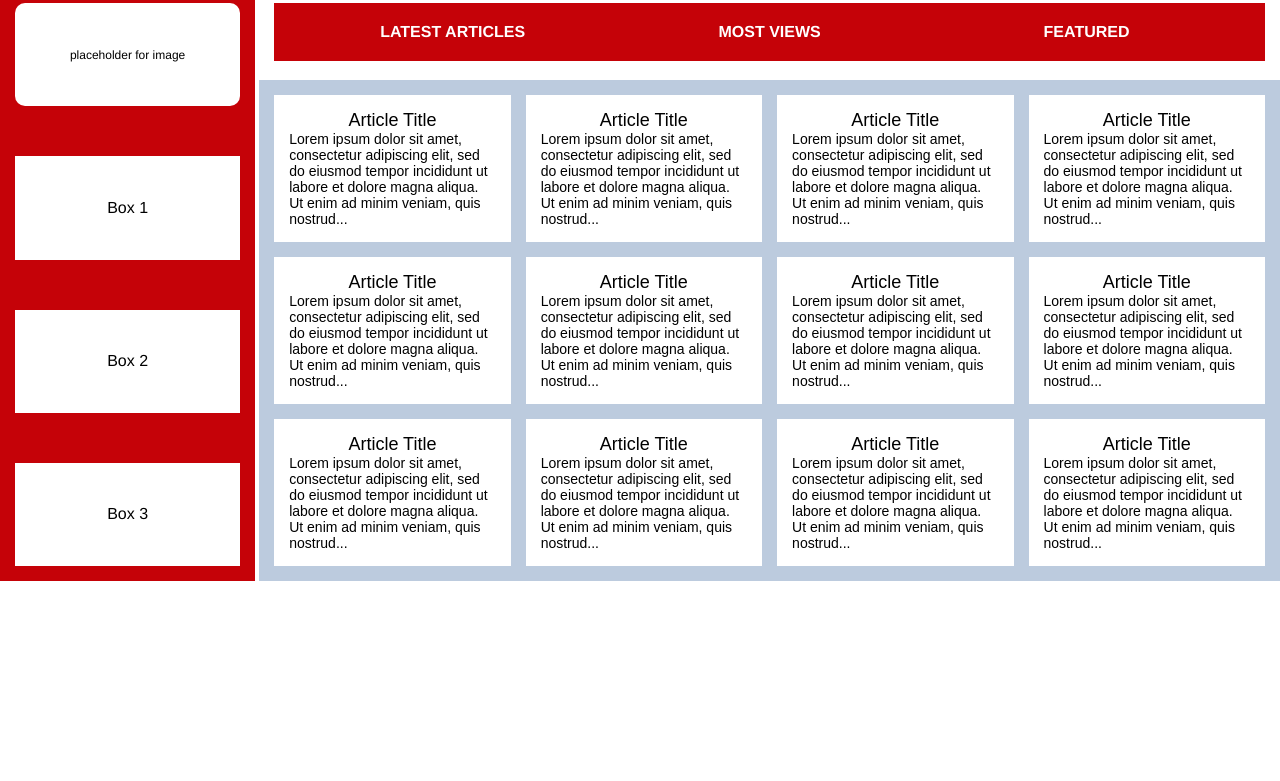
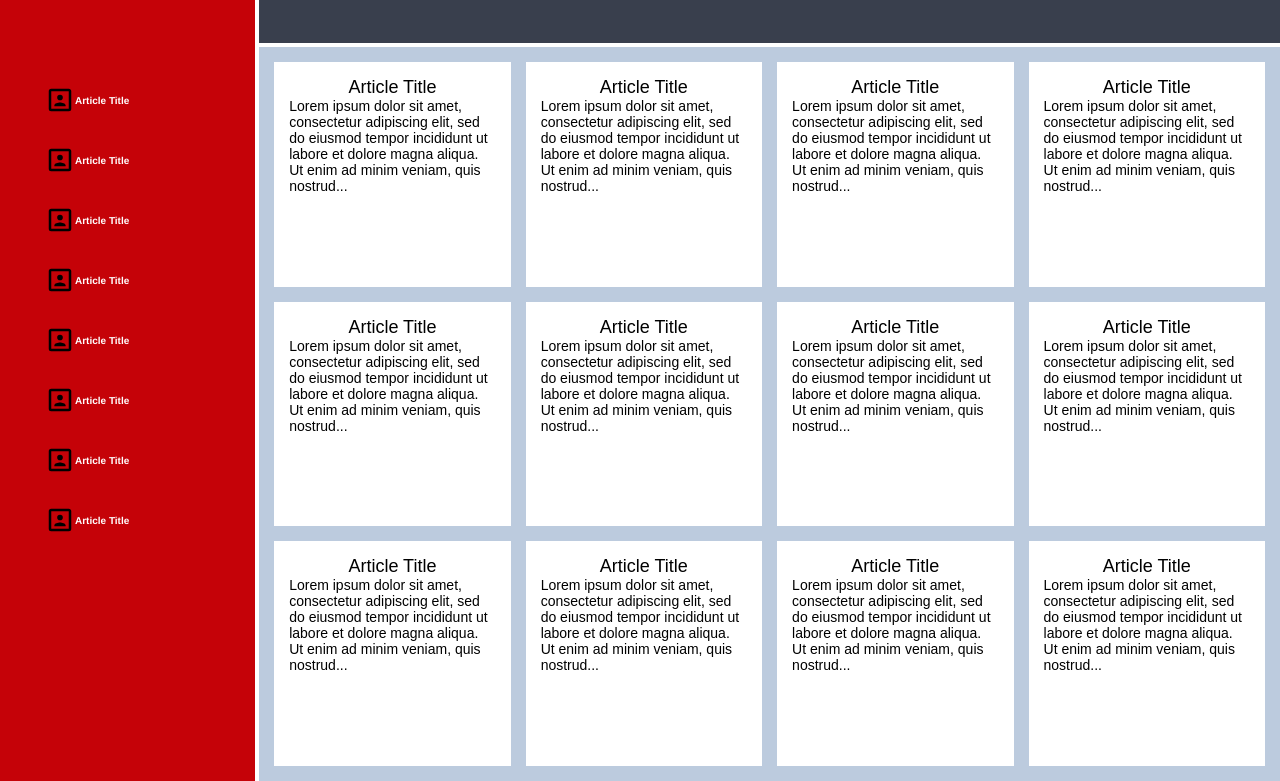
Before and after one commit to EliteCoder75/dashbord_project, a plain HTML site: page index.html in a window 1280 px wide. Shown: the part 119-900 px from the top of the page. Before the commit the page ends 800 px from the top, so only its background shows below. Drawn offline with Linux system fonts and the light colour scheme.

Commit message:
first version of dashbord

```diff
--- a/index.html
+++ b/index.html
@@ -23,24 +23,48 @@
       </div>
 
       <div class="sidebar">
-        <div class="photo">
-          <p>placeholder for image</p>
+        <div class="sidebar-flex1">
+          <div class="Dashbord-logo">
+            <img src="icons/view-dashboard.svg" alt="Kiwi standing on oval">
+            <p class="title">Dashbord</p>
+          </div>
         </div>
-        <div class="side-content">Box 1
-        </div>
-        <div class="side-content">Box 2
-        </div>
-        <div class="side-content">Box 3
+        <div class="sidebar-flex2">
+          <div class="left-side">
+            <img src="icons/account-box-outline.svg" alt="Kiwi standing on oval">
+            <p class="title">Article Title</p>
+          </div>
+          <div class="left-side">
+            <img src="icons/account-box-outline.svg" alt="Kiwi standing on oval">
+            <p class="title">Article Title</p>
+          </div>
+          <div class="left-side">
+            <img src="icons/account-box-outline.svg" alt="Kiwi standing on oval">
+            <p class="title">Article Title</p>
+          </div>
+          <div class="left-side">
+            <img src="icons/account-box-outline.svg" alt="Kiwi standing on oval">
+            <p class="title">Article Title</p>
+          </div>
+          <div class="left-side">
+            <img src="icons/account-box-outline.svg" alt="Kiwi standing on oval">
+            <p class="title">Article Title</p>
+          </div>
+          <div class="left-side">
+            <img src="icons/account-box-outline.svg" alt="Kiwi standing on oval">
+            <p class="title">Article Title</p>
+          </div>
+          <div class="left-side">
+            <img src="icons/account-box-outline.svg" alt="Kiwi standing on oval">
+            <p class="title">Article Title</p>
+          </div>
+          <div class="left-side">
+            <img src="icons/account-box-outline.svg" alt="Kiwi standing on oval">
+            <p class="title">Article Title</p>
+          </div>
         </div>
       </div>
 
-      <div class="nav">
-        <ul>
-          <li>Latest Articles</li>
-          <li>Most Views</li>
-          <li>Featured</li>
-        </ul>
-      </div>
 
       <div class="article">
         <div class="card">
--- a/style.css
+++ b/style.css
@@ -9,7 +9,7 @@
     grid-template-columns: 1fr 4fr;
     grid-template-rows: 2fr 1fr 8fr;
     gap: 4px;
-    height: 700px;
+    height: 900px;
   }
 
   .container div {
@@ -22,7 +22,7 @@
 
   .header {
     background-color: #393f4d;
-    grid-column: span 2;
+    grid-column: 2 / 3;
     grid-row: 1 / 2;
     display: grid;
     grid-template-columns: 1fr 4fr;
@@ -54,49 +54,18 @@
 
   .sidebar {
     background-color: #C50208;
-    grid-row: 2 / 4;
+    grid-row: 1 / 4;
     display: grid;
     grid-template-columns: 1fr;
     grid-template-rows: 1fr 1fr 1fr 1fr;
     gap: 50px;
   }
 
-  .sidebar .side-content {
-    display: grid;            /* new */
-    align-items: center;      /* new */
-    justify-items: center;
-    background-color: white;
-    color: black;
-    font-size: 16px;
-    font-weight: normal;
-  }
-
-  .sidebar .photo {
-    display: grid;            /* new */
-    align-items: center;      /* new */
-    justify-items: center;
-  }
-
-  .nav ul{
-    padding: 20px;
-    background-color: #C50208;
-    display: grid;
-    grid-template-columns: 1fr 1fr 1fr;
-  }
-
-  .nav ul li {
-    display: grid;            /* new */
-    align-items: center;      /* new */
-    justify-items: center;
-    font-size: 16px;
-    text-transform: uppercase;
-  }
-
 
   .article {
     background-color: #bccbde;
     grid-column: 2 / 3;
-    grid-row: 3 / 4;
+    grid-row: 2 / 4;
     display: grid;
     grid-template-columns: repeat(auto-fit, minmax(200px, 1fr));
     gap:15px
@@ -125,3 +94,32 @@
     font-size: 18px;
     text-align: center;
   }
+
+  .title {
+    font-size: 10px;
+    text-align: center;
+  }
+
+  img {
+    height: 30px;
+    width: 30px;
+  }
+
+
+  .sidebar-flex2 {
+    display: flex;
+    flex-direction: column;
+  }
+
+
+
+  .sidebar-flex1 {
+    display: flex;
+    flex-direction: column;
+  }
+
+  div.left-side {
+    height: 30px;
+    display: flex;
+    align-items: center;
+  }
```
Also changed, not shown: icons/account-box-outline.svg (added), icons/view-dashboard.svg (added).
